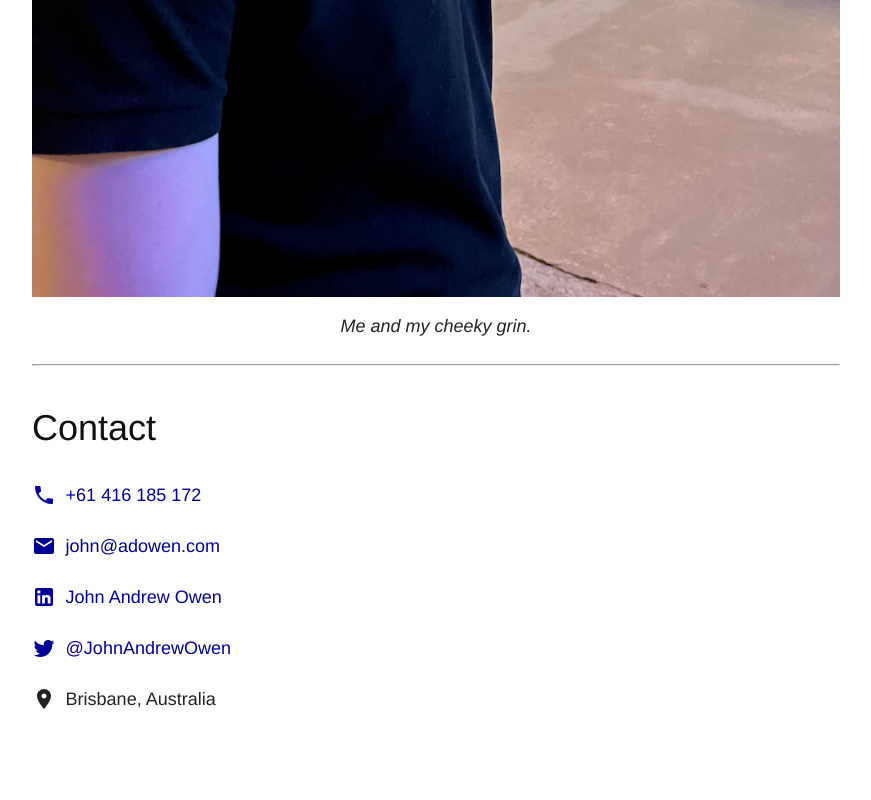
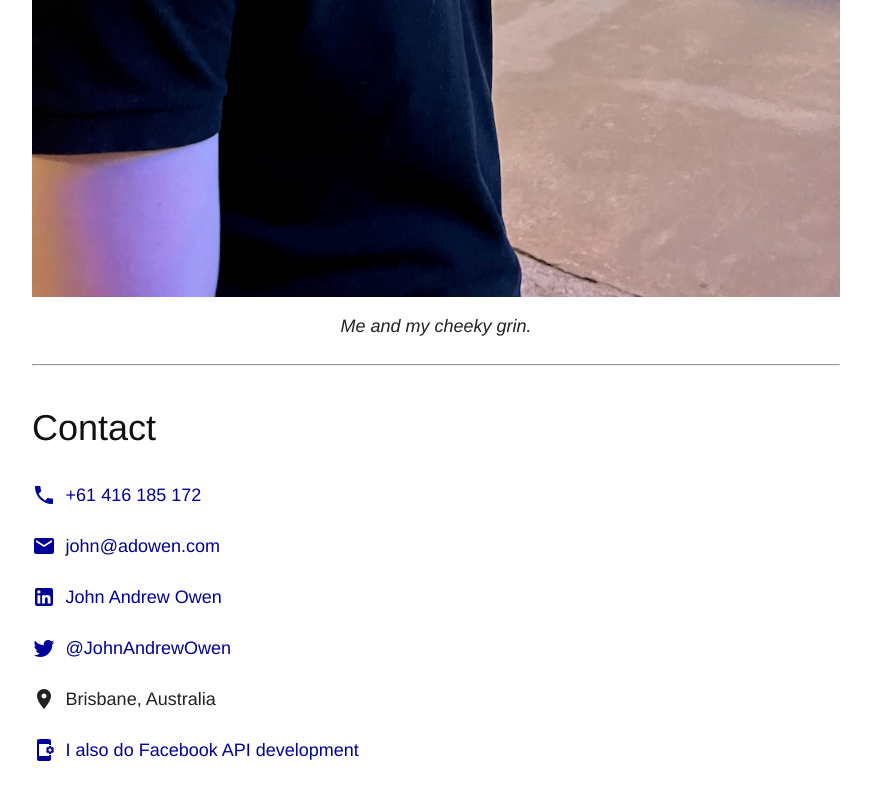
Before and after one commit to mcjohnalds/adowen.com, a Next.js app: page / in a window 1280 px wide. Shown: the part 5671-6471 px from the top of the page, without its empty margins (204-1075 px from the left). Built offline with nearby package versions, Linux system fonts and the light colour scheme; no server answers.

Commit message:
add link to new page in old footer

```diff
--- a/src/pages/index.tsx
+++ b/src/pages/index.tsx
@@ -14,8 +14,10 @@ import TwitterIcon from "@mui/icons-material/Twitter";
 import LocalPhoneIcon from "@mui/icons-material/LocalPhone";
 import EmailIcon from "@mui/icons-material/Email";
 import PlaceIcon from "@mui/icons-material/Place";
+import AppSettingsAltIcon from "@mui/icons-material/AppSettingsAlt";
 import Fab from "@mui/material/Fab";
 import { event } from "nextjs-google-analytics";
+import Link from "next/link";
 
 export default function Home() {
   const recordClickContactItemEvent = (type: string) => {
@@ -202,6 +204,10 @@ export default function Home() {
         <div className={styles.contactItem}>
           <PlaceIcon className={styles.contactItemIcon} /> Brisbane, Australia
         </div>
+        <Link href="/facebook-api-developer" className={styles.contactItem}>
+          <AppSettingsAltIcon className={styles.contactItemIcon} /> I also do
+          Facebook API development
+        </Link>
       </main>
     </>
   );
```
